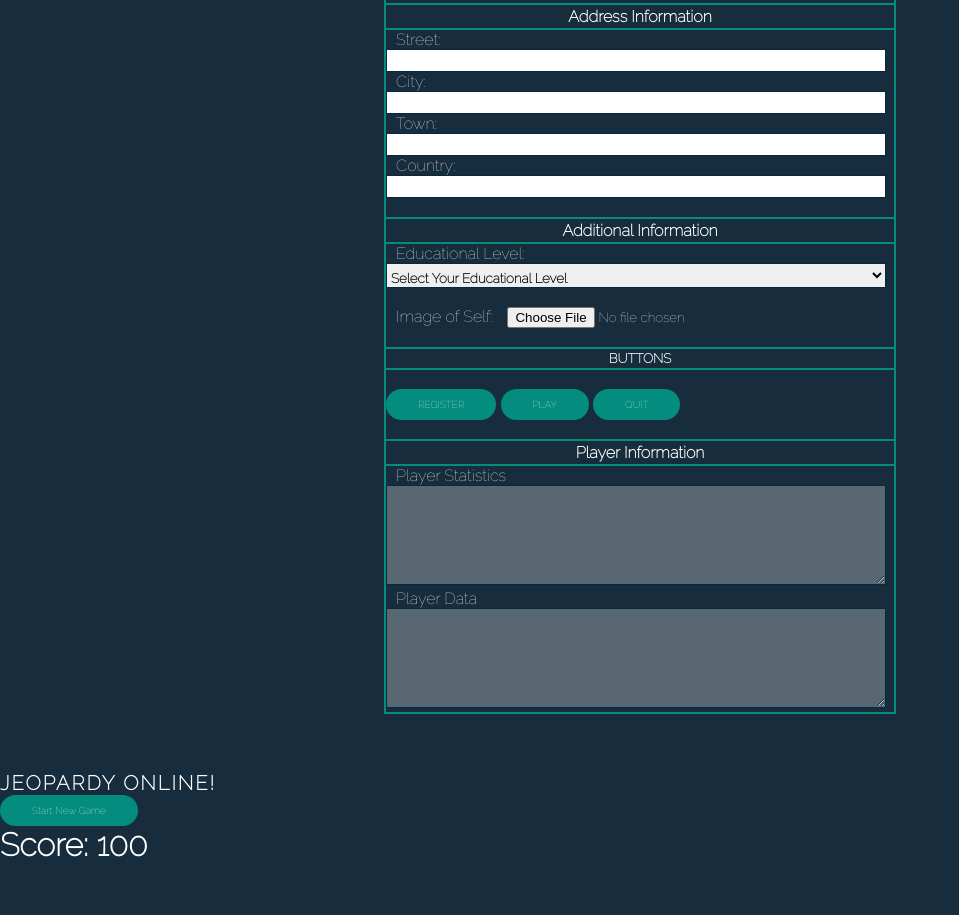
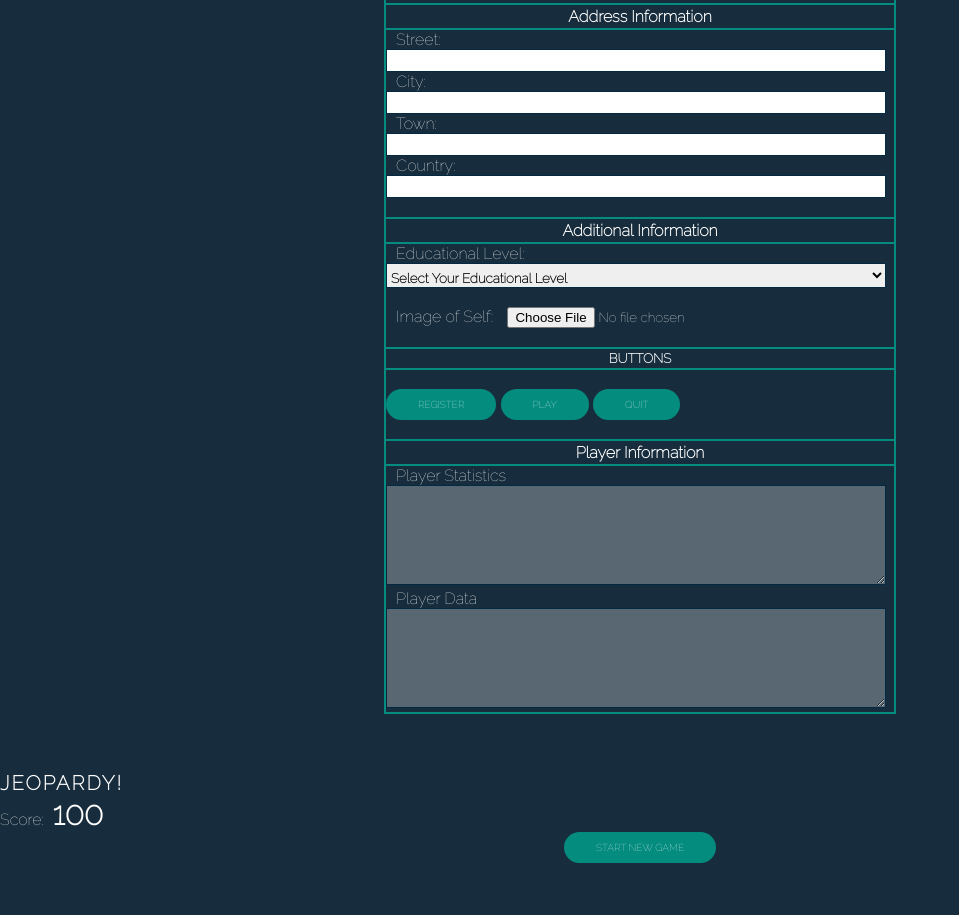
Before and after one commit to Yam-Boy/Jeopardy-Game, a plain HTML site: page index.html in a window 1280 px wide. Shown: the part 488-1403 px from the top of the page, without its empty margins (0-959 px from the left). Drawn offline with Linux system fonts and the light colour scheme.

Commit message:
added index link to play buttons

```diff
--- a/index.html
+++ b/index.html
@@ -25,7 +25,7 @@
             <h1>Jeopardy</h1>
             <div class="menu">
                 <a href="splash.html">Home</a>
-                <a href="#">Play</a>
+                <a href="index.html">Play</a>
                 <a href="about.html">About</a>
             </div>
 
@@ -120,14 +120,18 @@
     <br><br><br>
 
     <!-- Play Area -->
-    <h1>Jeopardy Online!</h1>
-    <button type="button" class="regbut" id="start-game">Start New Game</button>
-    <br />
-    <span>Score:</span><span id="score"> 100</span>
-    <section id="game-container">
-        <section id="category-row"></section>
-        <section id="clue-board"></section>
-    </section>
+    <div class="playarea">
+        <header class="heading">
+            <h1>Jeopardy!</h1>
+            <p>Score:<span id="score"> 100</span></p>
+        </header>
+        <center><button type="button" class="regbut" id="start-game">START NEW GAME</button></center>
+        <br />
+        <section id="game-container">
+            <section id="category-row"></section>
+            <section id="clue-board"></section>
+        </section>
+    </div>
 </body>
 
 </html>
```
Also changed, not shown: about.html (+1 -1 lines), splash.html (+1 -4 lines).
